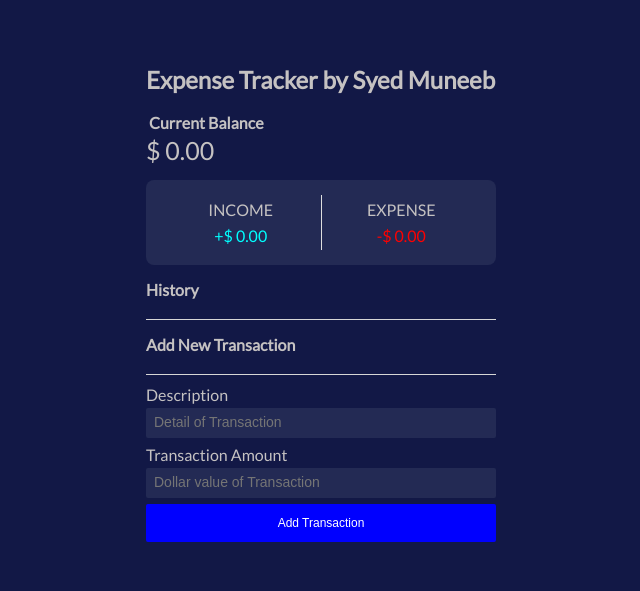
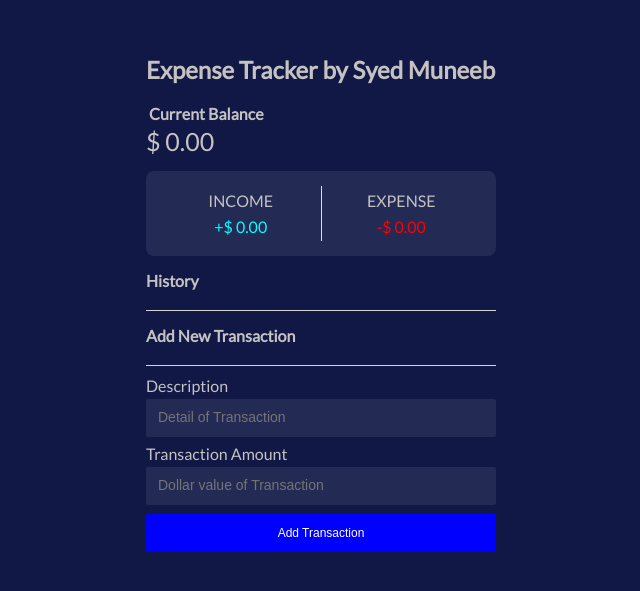
Before and after one commit to Syed-Muneeb/Expense_Tracker_App, a React (Create React App) app: page / in a window 1280 px wide. Shown: the part 103-694 px from the top of the page, without its empty margins (319-959 px from the left). Built offline with nearby package versions, Linux system fonts and the light colour scheme.

Commit message:
update.css

```diff
--- a/src/App.css
+++ b/src/App.css
@@ -142,7 +142,7 @@ input {
     width:100%;
     background-color:rgba(75, 85, 116, 0.3);
     border:none;
-    padding : 8px;
+    padding : 12px;
     border-radius : 2px;
     font-size: 12px;
     color:white;
@@ -151,7 +151,7 @@ input {
 
  .bottom{
 
-      margin-bottom: 2px;
+      margin-bottom: 5px;
  }
   .submit{
 
```
